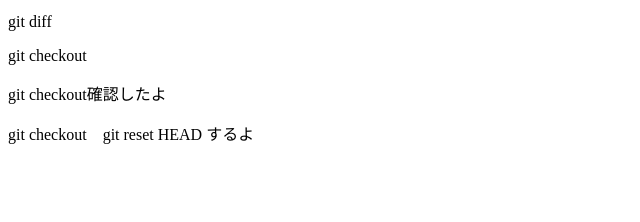
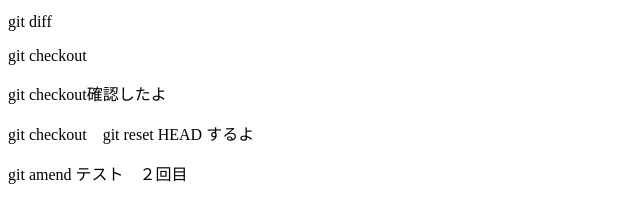
Before and after one commit to e20717/intro_git, a plain HTML site: page index.html in a window 1280 px wide. Shown: the part 96-318 px from the top of the page, without its empty margins (0-640 px from the left). Drawn offline with Linux system fonts and the light colour scheme.

Commit message:
it amend testをやります ２回目

```diff
--- a/index.html
+++ b/index.html
@@ -4,3 +4,4 @@
 <p>git checkout</p>
 <p>git checkout確認したよ</p>
 <p>git checkout　git reset HEAD するよ</p>
+<P>git amend テスト　２回目</P>
```
